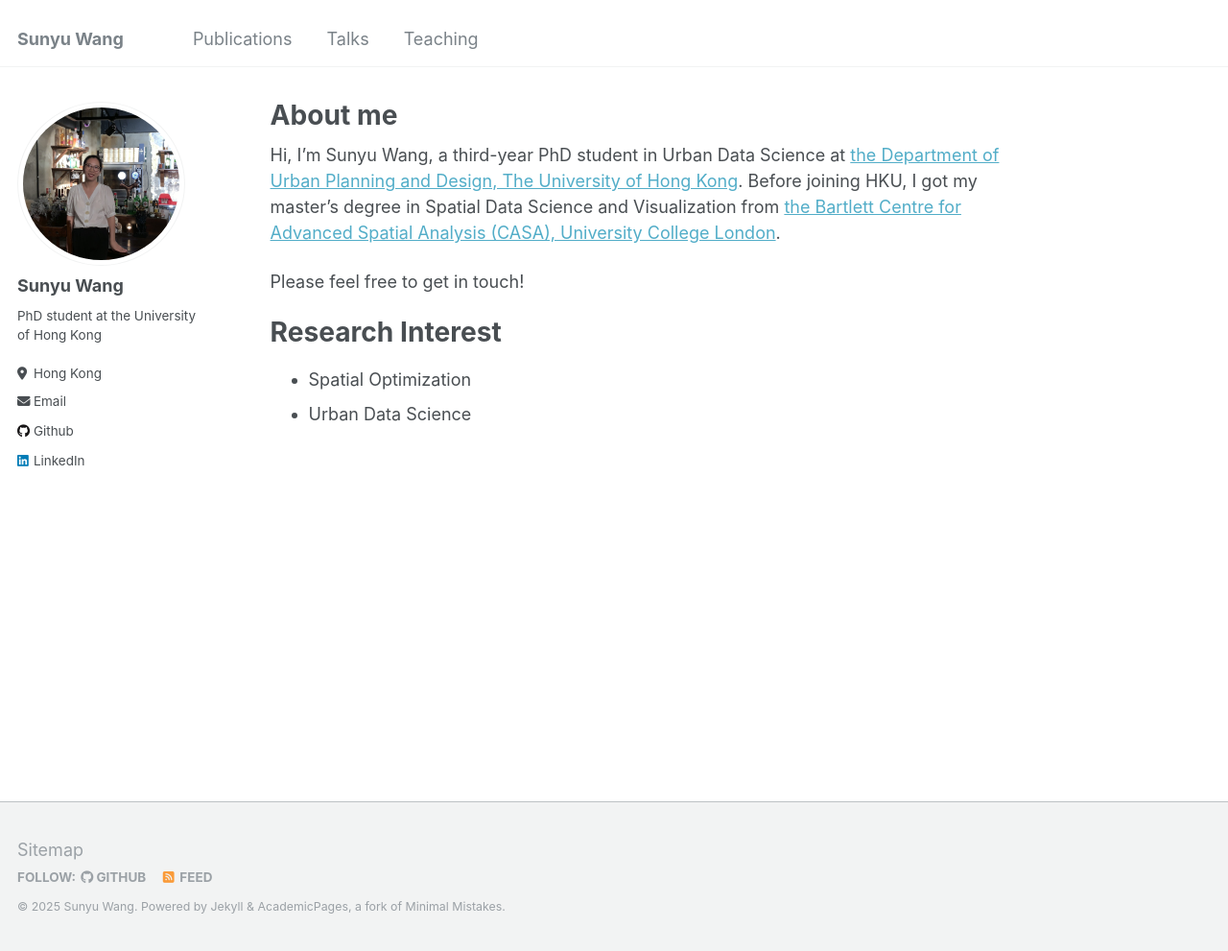
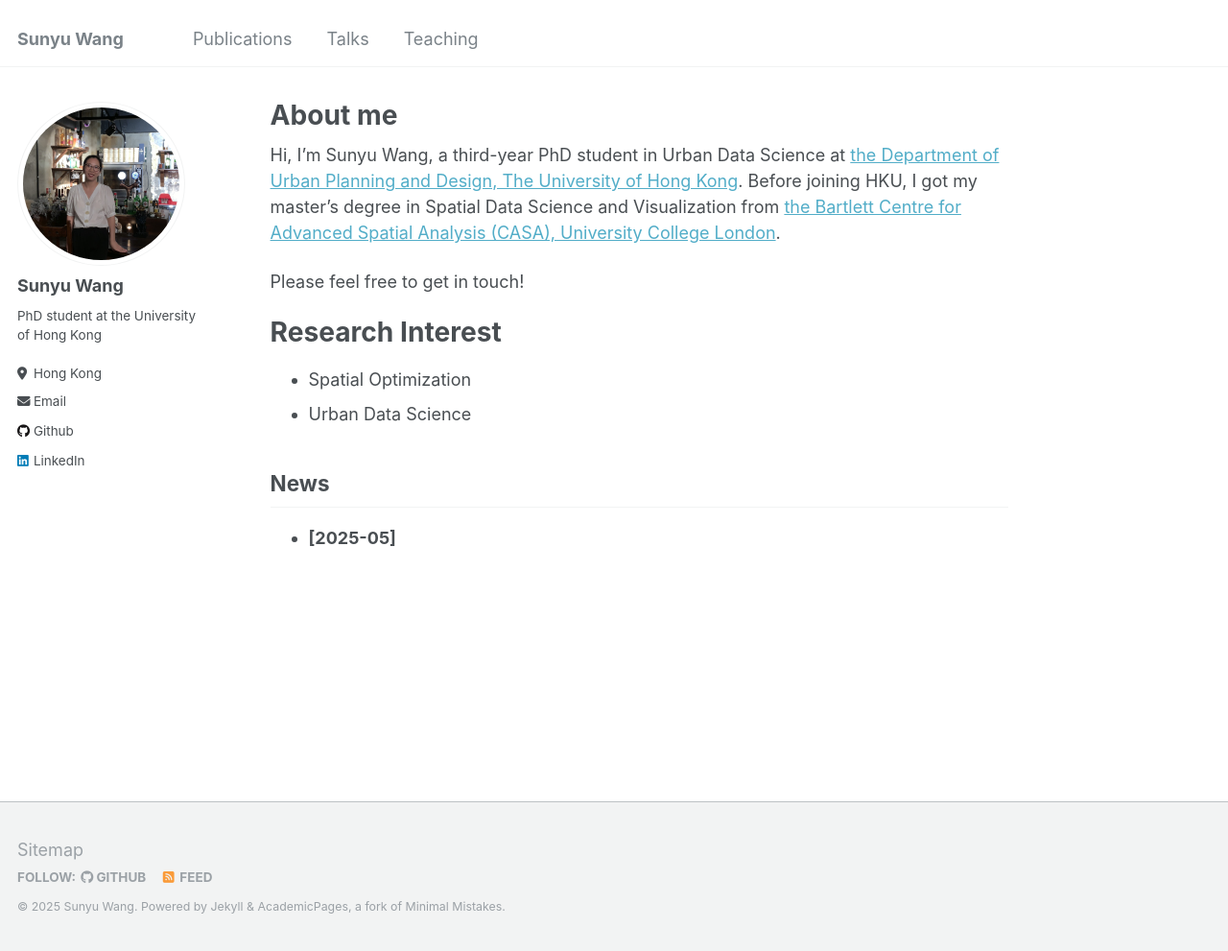
Before and after one commit to sywang-20/sywang-20.github.io, a Jekyll site: the page built from _pages/about.md, in a window 1280 px wide and 991 px high. Shown: the whole window at 96% size. Built offline with Jekyll 4.4.1, drawn with Linux system fonts in a browser that asks for light colours.

Commit message:
Update about.md

```diff
--- a/_pages/about.md
+++ b/_pages/about.md
@@ -15,3 +15,6 @@ Research Interest
 ======
 - Spatial Optimization
 - Urban Data Science
+
+## News
+* **[2025-05]**
```
